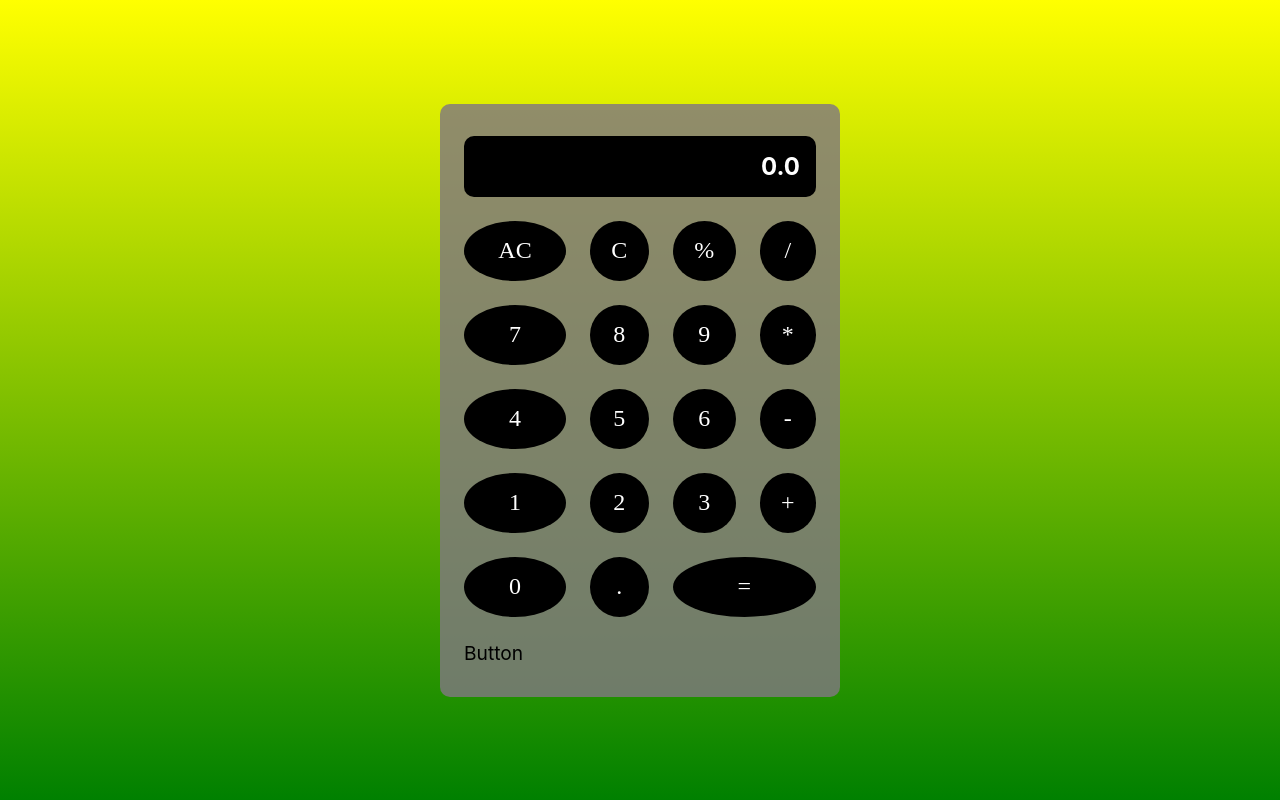
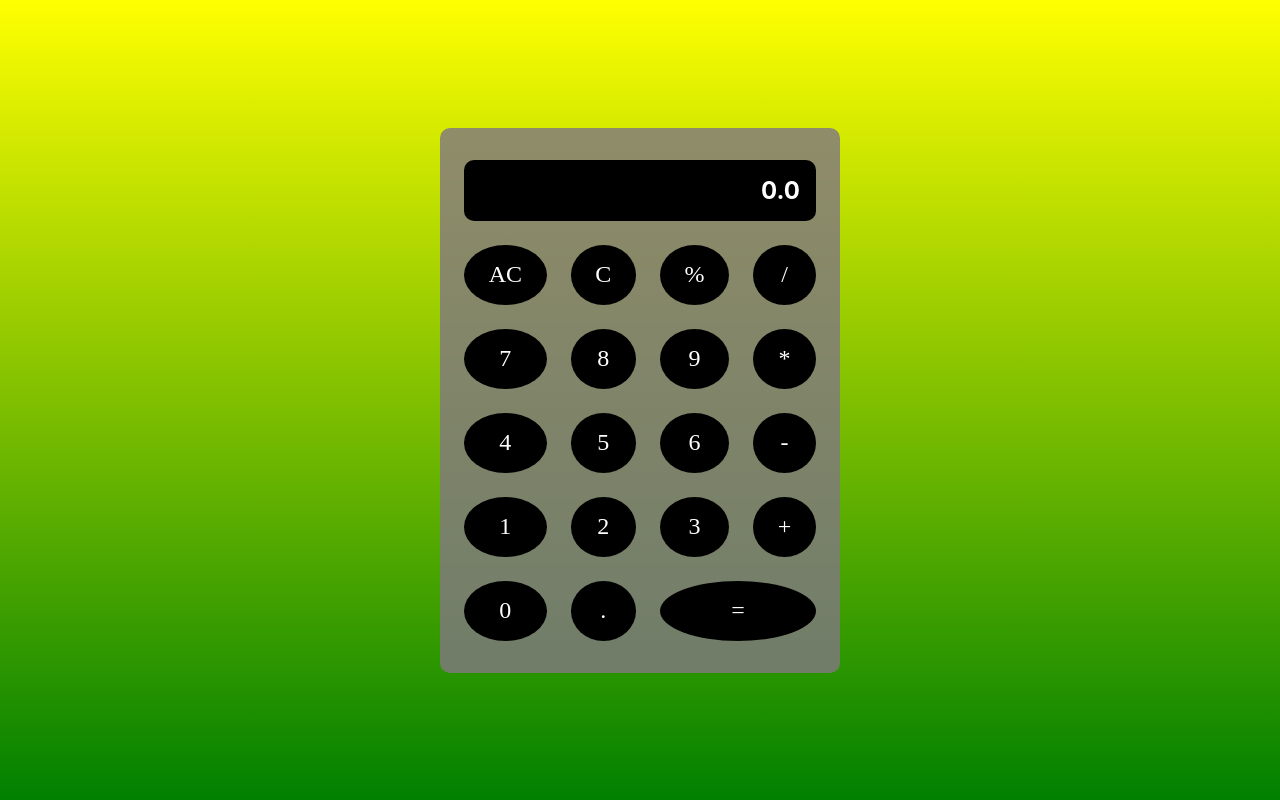
Before and after one commit to bhattaraiRoshan/calculatorAppReact, a React (Create React App) app: page / in a window 1280 px wide. Built offline with nearby package versions, Linux system fonts and the light colour scheme.

Commit message:
Working on Button Components

```diff
--- a/public/index.html
+++ b/public/index.html
@@ -24,7 +24,7 @@
       work correctly both with client-side routing and a non-root public URL.
       Learn how to configure a non-root public URL by running `npm run build`.
     -->
-    <title>React App</title>
+    <title>React Calculator</title>
   </head>
   <body>
     <noscript>You need to enable JavaScript to run this app.</noscript>
--- a/src/App.js
+++ b/src/App.js
@@ -3,41 +3,59 @@ import './App.css';
 import { Button } from './component/Button';
 
 function App() {
+
+  const buttons = [
+
+    {buttonClass: 'btn-ac', label: 'AC'},
+    {buttonClass: 'btn-c', label: 'C'},
+    {buttonClass: 'btn-per', label: '%'},
+    {buttonClass: 'btn-divide', label: '/'},
+    {buttonClass: 'btn-7', label: '7'},
+    {buttonClass: 'btn-8', label: '8'},
+    {buttonClass: 'btn-9', label: '9'},
+    {buttonClass: 'btn-X', label: '*'},
+    {buttonClass: 'btn-4', label: '4'},
+    {buttonClass: 'btn-5', label: '5'},
+    {buttonClass: 'btn-6', label: '6'},
+    {buttonClass: 'btn-minus', label: '-'},
+    {buttonClass: 'btn-1', label: '1'},
+    {buttonClass: 'btn-2', label: '2'},
+    {buttonClass: 'btn-3', label: '3'},
+    {buttonClass: 'btn-plus', label: '+'},
+    {buttonClass: 'btn-0', label: '0'},
+    {buttonClass: 'btn-dot', label: '.'},
+    {buttonClass: 'btn-equal', label: '='},
+  ]
+
+  const handelOnClick = (e) =>{
+    console.log(e.target.textContent);
+  }
+
   return (
    <>
 
    <div className='App'>
 
-   <div className="wrapper">
+     <div className="wrapper">
 
-<div className="Calculator">
+        <div className="Calculator">
+         <div className=" display">0.0</div>
 
-    <div className=" display">0.0</div>
-    <div className=" btn btn-ac">AC</div>
-    <div className=" btn btn-c">C</div>
-    <div className=" btn btn-per">%</div>
-    <div className=" btn btn-divide">/</div>
-    <div className=" btn btn-7">7</div>
-    <div className=" btn btn-8">8</div>
-    <div className=" btn btn-9">9</div>
-    <div className=" btn btn-x">*</div>
-    <div className=" btn btn-4">4</div>
-    <div className=" btn btn-5">5</div>
-    <div className=" btn btn-6">6</div>
-    <div className=" btn btn-minus">-</div>
-    <div className=" btn btn-1">1</div>
-    <div className=" btn btn-2">2</div>
-    <div className=" btn btn-3">3</div>
-    <div className=" btn btn-plus">+</div>
-    <div className=" btn btn-0">0</div>
-    <div className=" btn btn-dot">.</div>
-    <div className=" btn btn-equal">=</div>
-    <Button/>
-</div>
 
-</div>
+        {buttons.map((btn, i)=>{
 
-   </div>
+         return <Button
+         btnClass={btn.buttonClass}
+         label = {btn.label}
+         key={i}
+         handelOnClick={handelOnClick}
+         />
+        })}
+       </div>
+
+      </div>
+
+    </div>
 
    </>
   );
--- a/src/component/Button.js
+++ b/src/component/Button.js
@@ -1,7 +1,21 @@
 
-export const Button = () =>{
+export const Button = (props) =>{
+
+
+
+    const {btnClass, label, handelOnClick} = props
+
+
+
 
     return(
-       <div>Button</div>
+       <>
+
+       <div className={`btn ${btnClass}`} onClick={(e)=>handelOnClick(e)}>{label}</div>
+
+
+
+
+       </>
     )
 }
```
